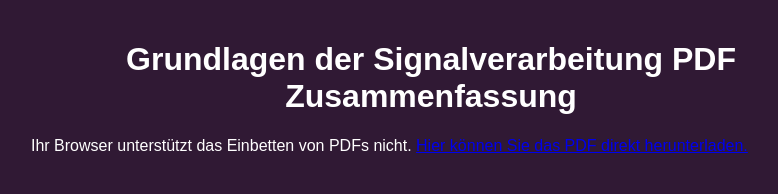
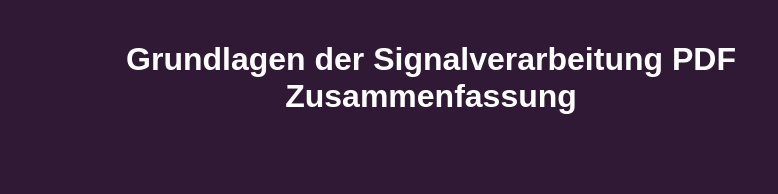
Before and after one commit to kaanbuyuksahin/web, a plain HTML site: page index.html in a window 1280 px wide. Shown: the whole page, without its empty margins (209-987 px from the left). Drawn offline with Linux system fonts and the light colour scheme.

Commit message:
Update index.html

```diff
--- a/index.html
+++ b/index.html
@@ -40,9 +40,6 @@
       class="pdf-container"
       data="gds.pdf"
       type="application/pdf">
-      <!-- Fallback: wird angezeigt, wenn das PDF nicht gerendert werden kann -->
-      <p>Ihr Browser unterstützt das Einbetten von PDFs nicht.
-         <a href="gds.pdf">Hier können Sie das PDF direkt herunterladen.</a>
       </p>
     </object>
 
```
